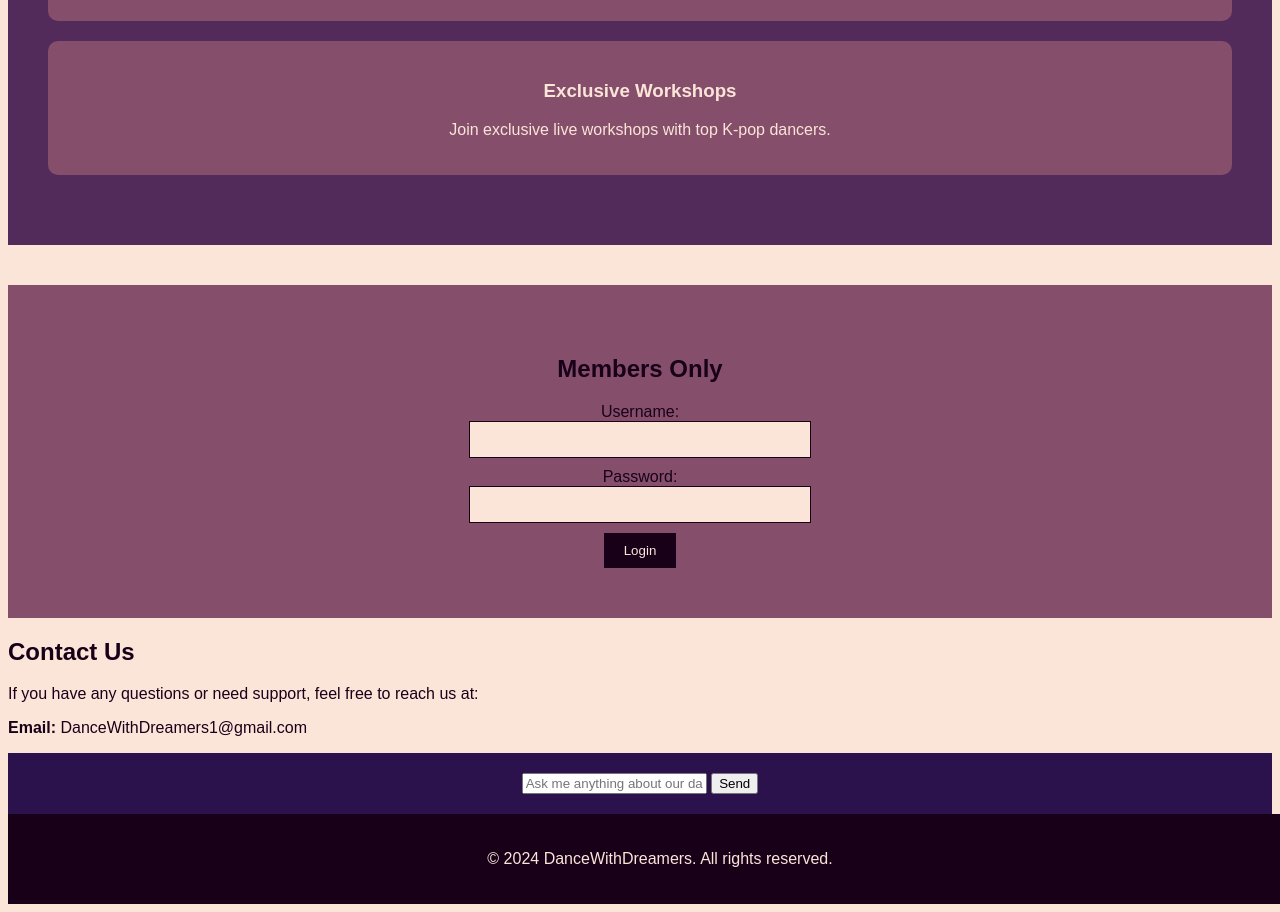
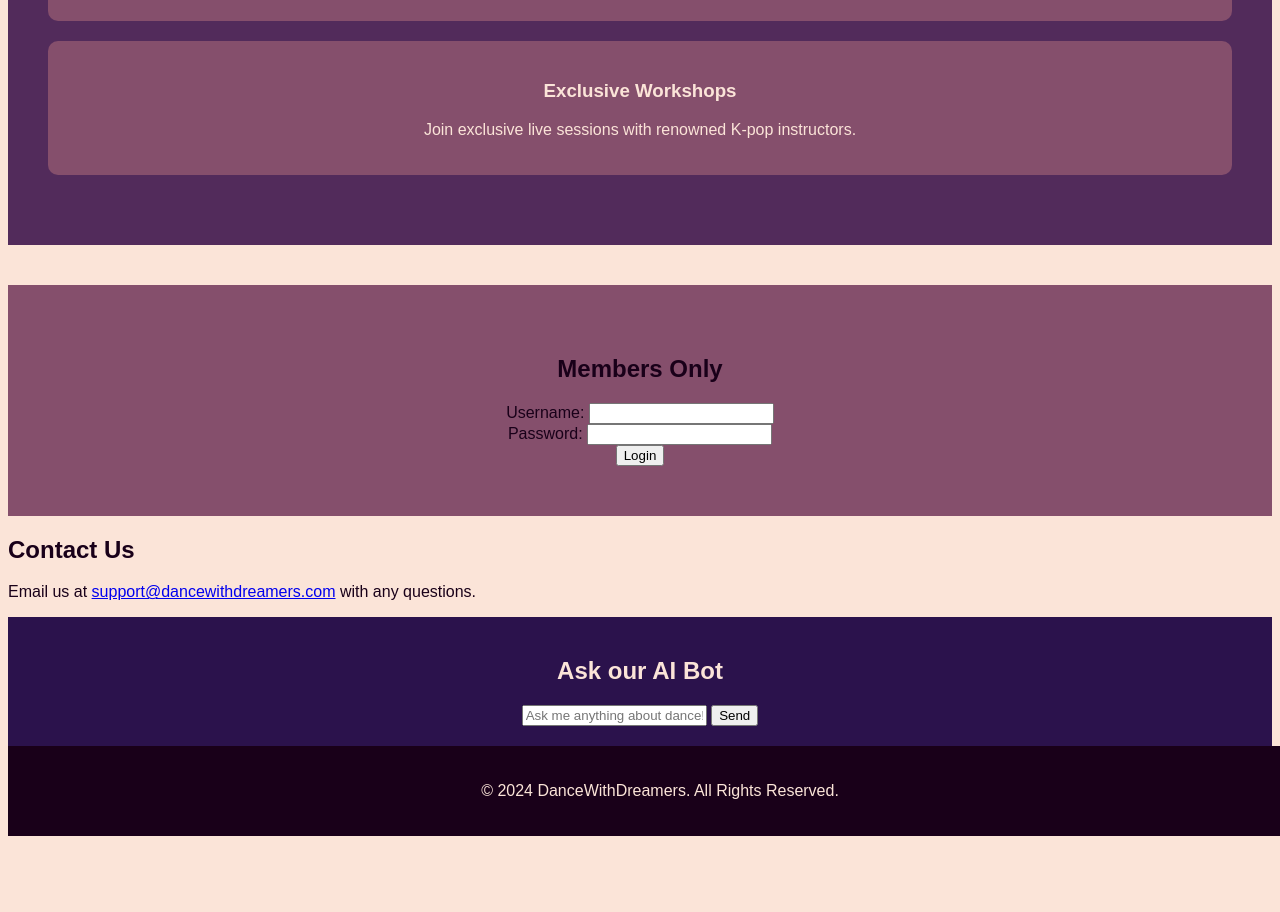
Before and after one commit to nancymein/dancewithdreamers-website, a plain HTML site: page index.html in a window 1280 px wide. Shown: the part 1798-2710 px from the top of the page. After the commit the page ends 2642 px from the top, so only its background shows below. Drawn offline with Linux system fonts and the light colour scheme.

Commit message:
Update index.html

```diff
--- a/index.html
+++ b/index.html
@@ -15,12 +15,11 @@
                 <li><a href="#services">Services</a></li>
                 <li><a href="#members">Members Only</a></li>
                 <li><a href="#contact">Contact</a></li>
-                <li><a href="tech.html">Tech</a></li> <!-- Link to tech.html -->
+                <li><a href="tech.html">Tech</a></li>
             </ul>
         </nav>
     </header>
 
-    <!-- Hero Section with Video Embed -->
     <section id="hero">
         <div class="hero-content">
             <h1>Master K-pop Choreography</h1>
@@ -58,48 +57,45 @@
             </div>
             <div class="card">
                 <h3>Exclusive Workshops</h3>
-                <p>Join exclusive live workshops with top K-pop dancers.</p>
+                <p>Join exclusive live sessions with renowned K-pop instructors.</p>
             </div>
         </div>
     </section>
 
     <section id="members">
         <h2>Members Only</h2>
-        <div class="login-form">
+        <div id="login-area">
             <form id="loginForm">
                 <label for="username">Username:</label>
-                <input type="text" id="username" required>
+                <input type="text" id="username" required><br>
                 <label for="password">Password:</label>
-                <input type="password" id="password" required>
-                <button type="submit">Login</button>
-                <p id="error-message" style="display: none; color: red;">Invalid username or password</p>
+                <input type="password" id="password" required><br>
+                <input type="submit" value="Login">
             </form>
+            <div id="error-message" style="display:none; color: red;">Incorrect username or password. Please try again.</div>
         </div>
-        <div id="members-content" style="display: none;">
-            <h3>Welcome, Member!</h3>
-            <p>You now have access to exclusive dance videos and choreography lessons.</p>
+
+        <div id="members-content" style="display:none;">
+            <h3>Welcome, Group6!</h3>
+            <p>You now have access to exclusive content.</p>
+            <!-- Include members-only content here -->
         </div>
     </section>
 
     <section id="contact">
         <h2>Contact Us</h2>
-        <p>If you have any questions or need support, feel free to reach us at:</p>
-        <p><strong>Email:</strong> DanceWithDreamers1@gmail.com</p>
+        <p>Email us at <a href="mailto:support@dancewithdreamers.com">support@dancewithdreamers.com</a> with any questions.</p>
     </section>
 
-    <!-- AI Bot Section -->
     <section id="ai-bot">
-        <div class="ai-container">
-            <div class="ai-chat">
-                <div id="chat-box"></div>
-                <input type="text" id="user-input" placeholder="Ask me anything about our dance classes...">
-                <button id="send-btn">Send</button>
-            </div>
-        </div>
+        <h2>Ask our AI Bot</h2>
+        <div id="chat-box"></div>
+        <input type="text" id="user-input" placeholder="Ask me anything about dance!">
+        <button id="send-btn">Send</button>
     </section>
 
     <footer>
-        <p>&copy; 2024 DanceWithDreamers. All rights reserved.</p>
+        <p>&copy; 2024 DanceWithDreamers. All Rights Reserved.</p>
     </footer>
 
     <script src="scripts.js"></script>
```
